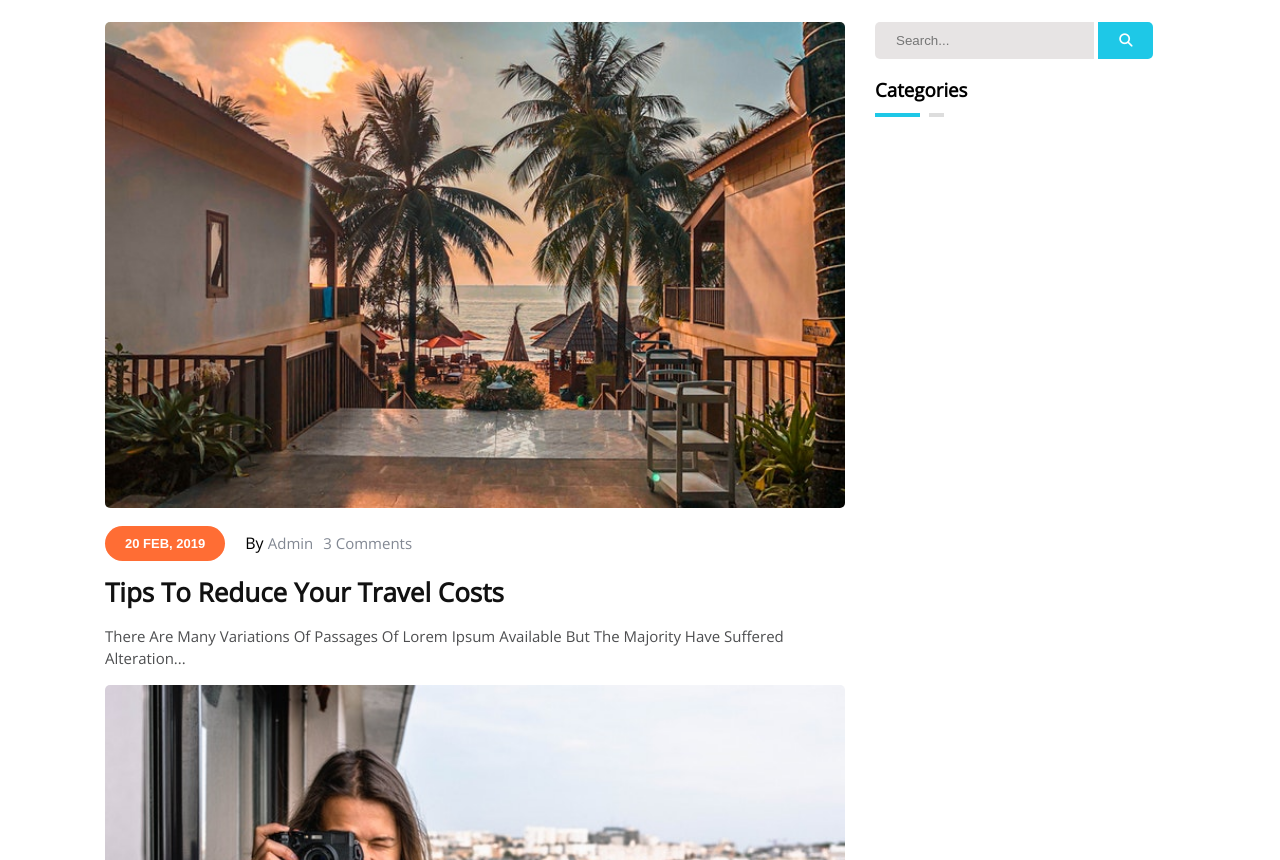
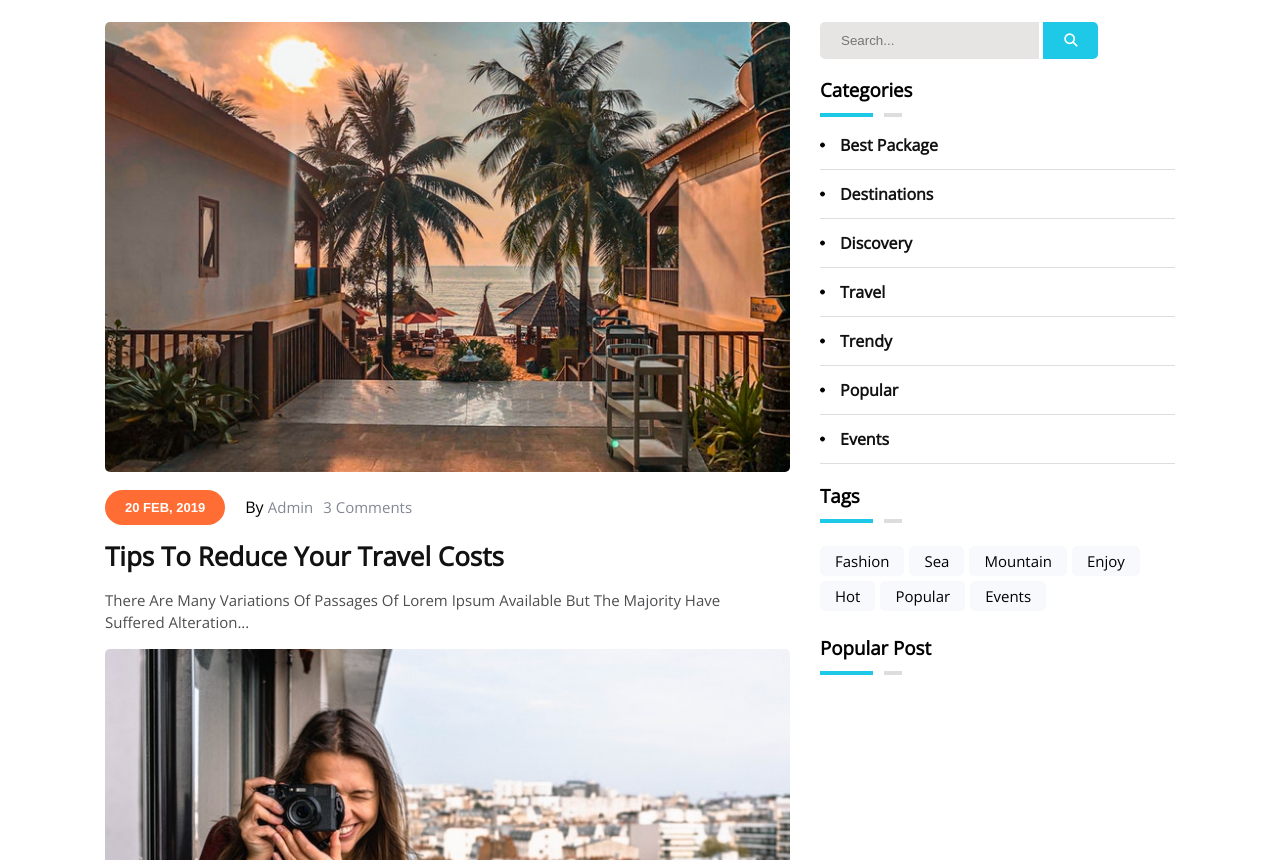
Before and after one commit to shamil-am/peulis, a plain HTML site: page index.html in a window 1280 px wide. Shown: the part 520-1380 px from the top of the page. Drawn offline with nearby package versions, Linux system fonts and the light colour scheme.

Commit message:
till popularpost

```diff
--- a/css/style.css
+++ b/css/style.css
@@ -281,11 +281,11 @@ main>.blogsidebar .homeblog .home:after{
     padding: 70px 0px;
 }
 .maincontent>.container .leftsection{
-    width: 70%;
+    width: 65%;
     padding: 0px 15px;
 }
 .maincontent>.container .rightsection{
-    width: 30%;
+    width: 35%;
     padding: 0px 15px;
 }
 
@@ -397,3 +397,55 @@ main>.blogsidebar .homeblog .home:after{
     bottom: -15px;
     left: 18%;
 }
+/* categories */
+.rightsection .categories ul{
+    line-height: 3;
+}
+.rightsection .categories ul li{
+    padding-left: 20px;
+    border-bottom: 1px solid #ddd;
+    position: relative;
+}
+.rightsection .categories ul li::before{
+    content: "";
+    height: 3px;
+    width: 3px;
+    border: 1px solid #000;
+    border-radius: 50%;
+    background-color: #000;
+    position: absolute;
+    top: 50%;
+    transform: translateY(-50%);
+    left: 0;
+}
+.rightsection .categories ul li a{
+    color: #111;
+    display: block;
+    font-size: 16px;
+    font-weight: 600;
+    transition: all 0.4s;
+}
+.rightsection .categories ul li a:hover{
+    color: #1EC8E7;
+}
+/* Tags */
+.rightsection .tags>ul{
+    flex-wrap: wrap;
+    padding-top: 20px;
+}
+.rightsection .tags ul li{
+    margin: 0 5px 5px 0;
+}
+.rightsection .tags ul li a{
+    color: #000;
+    padding: 5px 15px;
+    font-size: 15px;
+    display: inline-block;
+    background-color: #f8f9fc;
+    border-radius: 5px;
+    transition: all 0.4s;
+}
+.rightsection .tags ul li a:hover{
+    background-color: #1EC8E7;
+    color: #fff;
+}
--- a/index.html
+++ b/index.html
@@ -224,6 +224,37 @@
                      <div class="categoryhead">
                         <h3>Categories</h3>
                      </div>
+                     <div class="categories">
+                         <ul class="pad0 marg0">
+                             <li><a href="">Best Package</a></li>
+                             <li><a href="">Destinations</a></li>
+                             <li><a href="">Discovery</a></li>
+                             <li><a href="">Travel</a></li>
+                             <li><a href="">Trendy</a></li>
+                             <li><a href="">Popular</a></li>
+                             <li><a href="">Events</a></li>
+                         </ul>
+                     </div>
+                     <div class="categoryhead">
+                        <h3>Tags</h3>
+                     </div>
+                     <div class="tags">
+                         <ul class="d_flex pad0 marg0">
+                             <li><a href="">Fashion</a></li>
+                             <li><a href="">Sea</a></li>
+                             <li><a href="">Mountain</a></li>
+                             <li><a href="">Enjoy</a></li>
+                             <li><a href="">Hot</a></li>
+                             <li><a href="">Popular</a></li>
+                             <li><a href="">Events</a></li>
+                         </ul>
+                     </div>
+                     <div class="categoryhead">
+                        <h3>Popular Post</h3>
+                     </div>
+                     <div class="popularpost">
+
+                     </div>
                 </div>
 
             </div>
```
